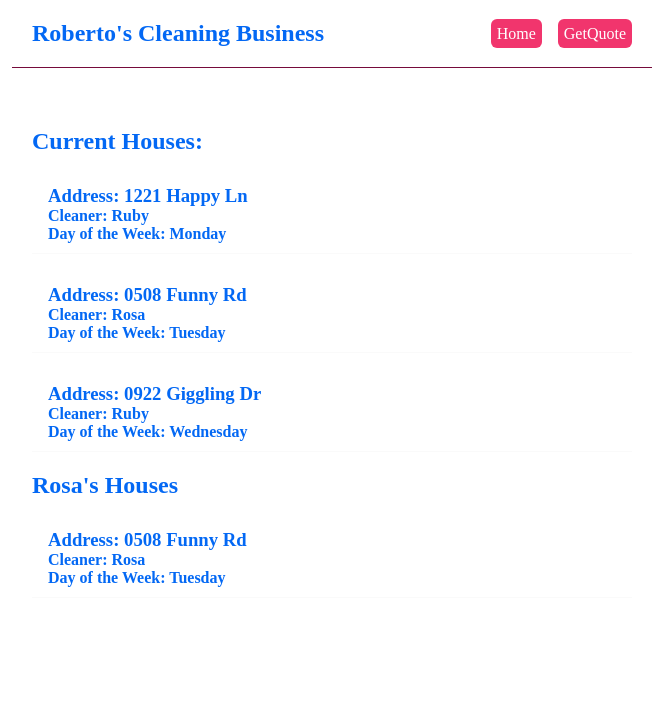
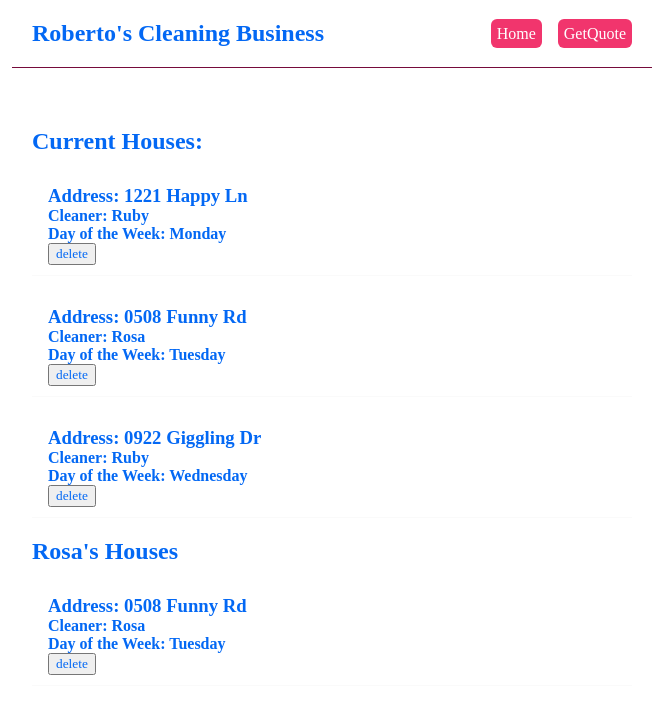
Before and after one commit to rjcito/my-app, a React (Create React App) app: page / in a window 1280 px wide. Shown: the top 714 px of the page, without its empty margins (308-971 px from the left). Built offline with nearby package versions, Linux system fonts and the light colour scheme; a web font is replaced by a local one.

Commit message:
Delete items

```diff
--- a/src/components/Home.js
+++ b/src/components/Home.js
@@ -8,11 +8,16 @@ const Home = () => {
     { address: '0922 Giggling Dr', cleaner: 'Ruby', dayofweek: 'Wednesday', id: 3 }
 ]);
 
+const handleDelete = (id) => {
+    const newHouses = houses.filter(house => house.id !== id)
+    setHouses(newHouses)
+}
 
     return (
         <div className="home">
-            <HouseList houses={houses} title = "Current Houses:"/>
+            <HouseList houses={houses} title = "Current Houses:" handleDelete ={handleDelete}/>
             <HouseList houses={houses.filter((house) => house.cleaner ==="Rosa")} title="Rosa's Houses" />
+
         </div>
     );
 }
--- a/src/components/HouseList.js
+++ b/src/components/HouseList.js
@@ -1,4 +1,4 @@
-const HouseList = ({ houses, title }) => {
+const HouseList = ({ houses, title, handleDelete }) => {
     return (
         <div className="blog-list">
             <h2>{title}</h2>
@@ -7,6 +7,7 @@ const HouseList = ({ houses, title }) => {
                     <h3>Address: {house.address}</h3>
                     <h4>Cleaner: {house.cleaner}</h4>
                     <h4>Day of the Week: {house.dayofweek}</h4>
+                    <button onClick={() => handleDelete(house.id)}>delete</button>
 
                 </div>
             ))}
```
